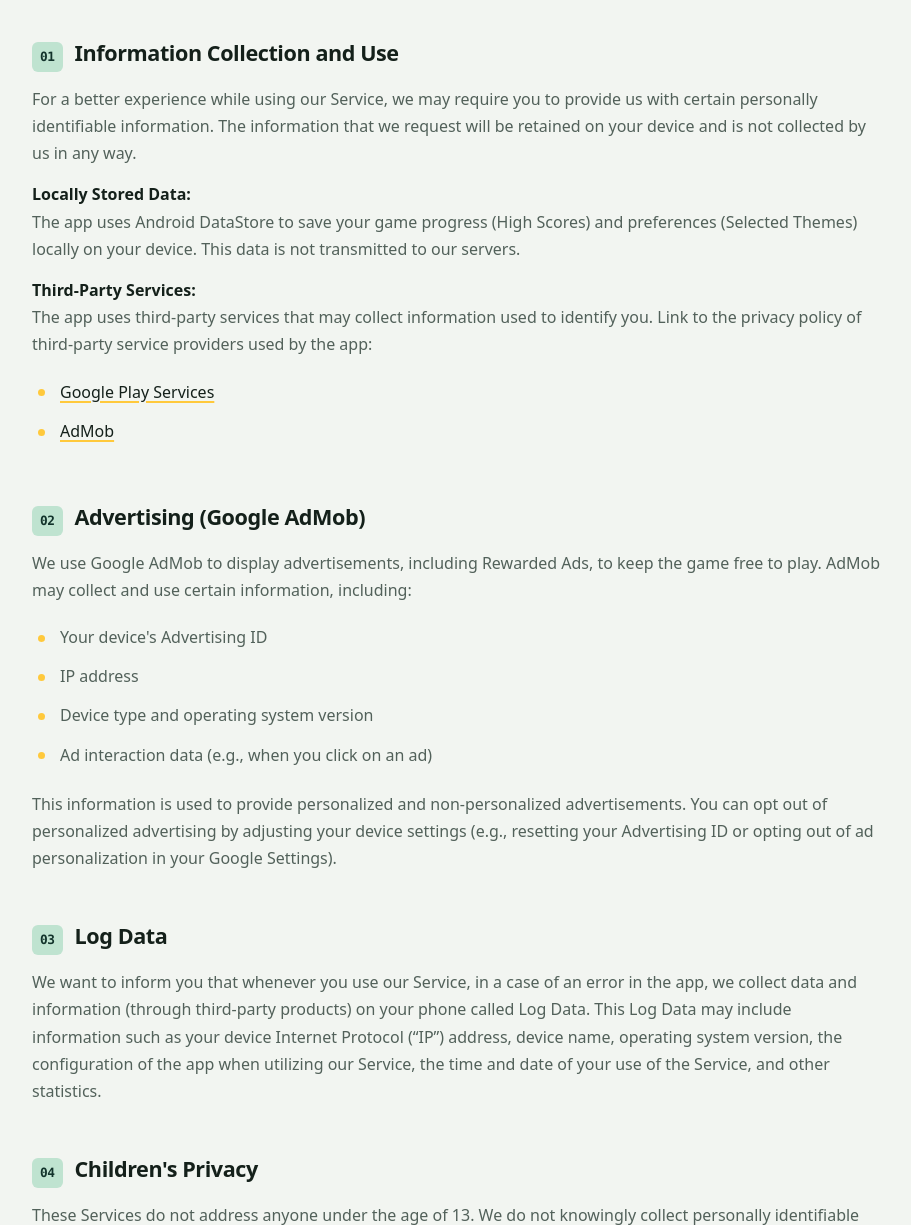
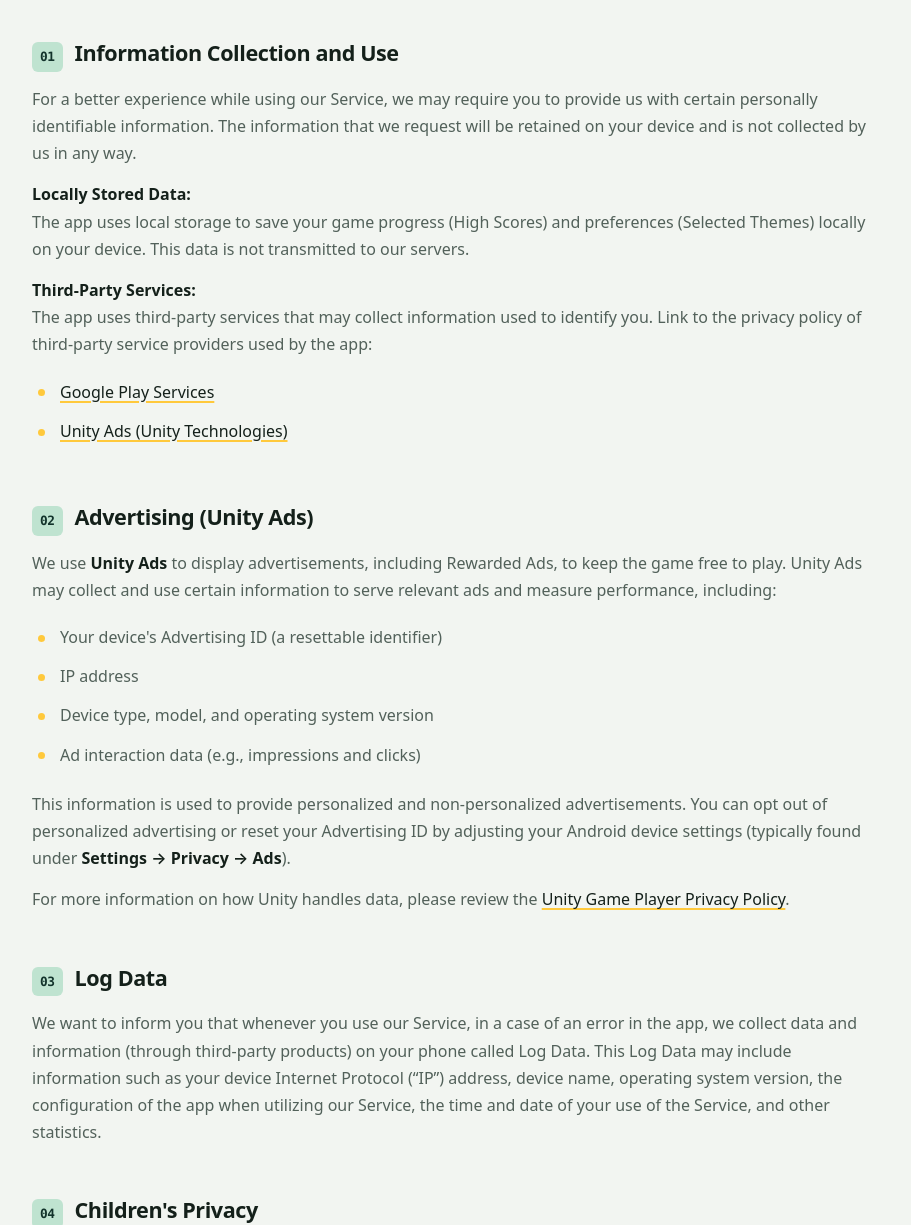
Before and after one commit to neerajbhatt428/NBstudios, a plain HTML site: page privacy-blockking.html in a window 1280 px wide. Shown: the part 630-1855 px from the top of the page, without its empty margins (182-1093 px from the left). Drawn offline with Linux system fonts and the light colour scheme.

Commit message:
Update privacy-blockking.html

```diff
--- a/privacy-blockking.html
+++ b/privacy-blockking.html
@@ -116,7 +116,7 @@ footer{border-top:1px solid var(--line);padding:28px 0;text-align:center;font-si
     <h1>Privacy Policy</h1>
     <div class="meta">
       <span class="chip"><strong>Block King</strong></span>
-      <span class="chip">Effective: 23 Nov 2026</span>
+      <span class="chip">Effective: 27 Nov 2026</span>
     </div>
     <p class="lede">Block King ("we," "us," or "our") built the Block King app as a Free app. This page informs you of our policies regarding the collection, use, and disclosure of Personal Information for anyone who chooses to use our Service.</p>
 
@@ -124,7 +124,7 @@ footer{border-top:1px solid var(--line);padding:28px 0;text-align:center;font-si
       <summary>On this page</summary>
       <ol>
         <li><a href="#s1">Information Collection</a></li>
-        <li><a href="#s2">Advertising (Google AdMob)</a></li>
+        <li><a href="#s2">Advertising (Unity Ads)</a></li>
         <li><a href="#s3">Log Data</a></li>
         <li><a href="#s4">Children's Privacy</a></li>
         <li><a href="#s5">Security</a></li>
@@ -139,24 +139,25 @@ footer{border-top:1px solid var(--line);padding:28px 0;text-align:center;font-si
     <section id="s1">
       <h2><span class="num">01</span> Information Collection and Use</h2>
       <p>For a better experience while using our Service, we may require you to provide us with certain personally identifiable information. The information that we request will be retained on your device and is not collected by us in any way.</p>
-      <p><strong>Locally Stored Data:</strong><br>The app uses Android DataStore to save your game progress (High Scores) and preferences (Selected Themes) locally on your device. This data is not transmitted to our servers.</p>
+      <p><strong>Locally Stored Data:</strong><br>The app uses local storage to save your game progress (High Scores) and preferences (Selected Themes) locally on your device. This data is not transmitted to our servers.</p>
       <p><strong>Third-Party Services:</strong><br>The app uses third-party services that may collect information used to identify you. Link to the privacy policy of third-party service providers used by the app:</p>
       <ul>
         <li><a href="https://policies.google.com/privacy" target="_blank" rel="noopener">Google Play Services</a></li>
-        <li><a href="https://policies.google.com/technologies/ads" target="_blank" rel="noopener">AdMob</a></li>
+        <li><a href="https://unity.com/legal/game-player-privacy-policy" target="_blank" rel="noopener">Unity Ads (Unity Technologies)</a></li>
       </ul>
     </section>
 
     <section id="s2">
-      <h2><span class="num">02</span> Advertising (Google AdMob)</h2>
-      <p>We use Google AdMob to display advertisements, including Rewarded Ads, to keep the game free to play. AdMob may collect and use certain information, including:</p>
+      <h2><span class="num">02</span> Advertising (Unity Ads)</h2>
+      <p>We use <strong>Unity Ads</strong> to display advertisements, including Rewarded Ads, to keep the game free to play. Unity Ads may collect and use certain information to serve relevant ads and measure performance, including:</p>
       <ul>
-        <li>Your device's Advertising ID</li>
+        <li>Your device's Advertising ID (a resettable identifier)</li>
         <li>IP address</li>
-        <li>Device type and operating system version</li>
-        <li>Ad interaction data (e.g., when you click on an ad)</li>
+        <li>Device type, model, and operating system version</li>
+        <li>Ad interaction data (e.g., impressions and clicks)</li>
       </ul>
-      <p>This information is used to provide personalized and non-personalized advertisements. You can opt out of personalized advertising by adjusting your device settings (e.g., resetting your Advertising ID or opting out of ad personalization in your Google Settings).</p>
+      <p>This information is used to provide personalized and non-personalized advertisements. You can opt out of personalized advertising or reset your Advertising ID by adjusting your Android device settings (typically found under <strong>Settings → Privacy → Ads</strong>).</p>
+      <p>For more information on how Unity handles data, please review the <a href="https://unity.com/legal/game-player-privacy-policy" target="_blank" rel="noopener">Unity Game Player Privacy Policy</a>.</p>
     </section>
 
     <section id="s3">
```
